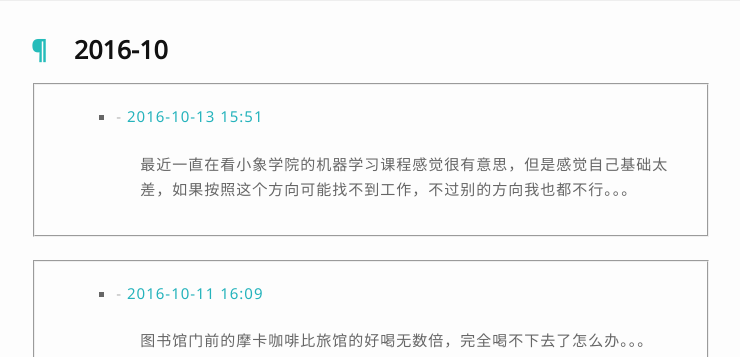
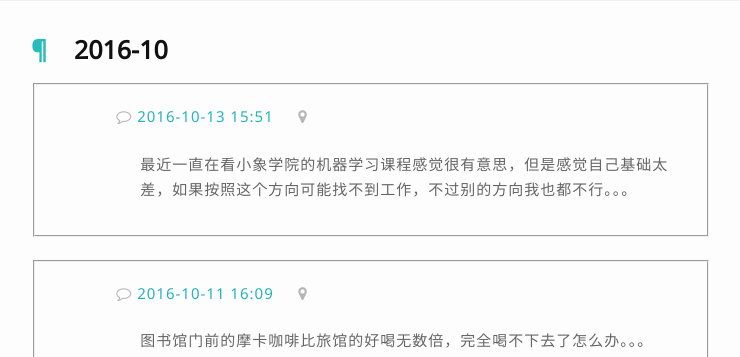
Before and after one commit to liuyanfight/liuyanfight.github.io, a Jekyll site: the page built from miniblog.html, in a window 1280 px wide. Shown: the part 211-568 px from the top of the page, without its empty margins (269-1009 px from the left). Built offline with Jekyll 4.4.1, drawn with Linux system fonts in a browser that asks for light colours; nearby versions of some CDN libraries; comment, search, counter and statistics services are not loaded; grey boxes are pictures that could not be loaded.

Commit message:
添加图标

```diff
--- a/_layouts/mini.html
+++ b/_layouts/mini.html
@@ -10,7 +10,9 @@ layout: default
     <center>
         <div class="post-title" itemprop="name headline">{{ page.title }}</div>
 
-        <div class="post-meta"><i class="fa fa-calendar-o"></i> <time datetime="{{ page.date | date: "%Y/%m/%d" }}" itemprop="datePublished">{{ page.date | date: "%Y/%m/%d" }}    <span>{{ page.location }}</span></time>
+        <div class="post-meta"><i class="fa fa-calendar-o"></i> <time datetime="{{ page.date | date: "%Y/%m/%d" }}" itemprop="datePublished">{{ page.date | date: "%Y/%m/%d" }}    </time>
+        <i class="fa fa-map-marker"></i>
+        <span> &nbsp;&nbsp;&nbsp; {{ page.location }}</span>
         </div>
     </center>
 
--- a/miniblog.html
+++ b/miniblog.html
@@ -26,8 +26,14 @@ permalink: /miniblog/
 
 <fieldset>
 <ul>
-  <li><span class="date"> - <a href="{{ post.url | prepend: site.baseurl }}">{{ post.title}}</a></span><br />{{ post.content }}
-  </li>
+    <span class="date">
+      <i class="fa fa-comment-o" aria-hidden="true"></i>
+      <a href="{{ post.url | prepend: site.baseurl }}">{{ post.title}}</a>
+      &nbsp;&nbsp;&nbsp; <i class="fa fa-map-marker"></i>
+      {{ page.location }}
+    </span>
+    <br />
+    {{ post.content }}
 </ul>
 </fieldset>
 <br />
```
Also changed, not shown: _layouts/post.html (+7 -1 lines), archive.html (+6 -2 lines).
